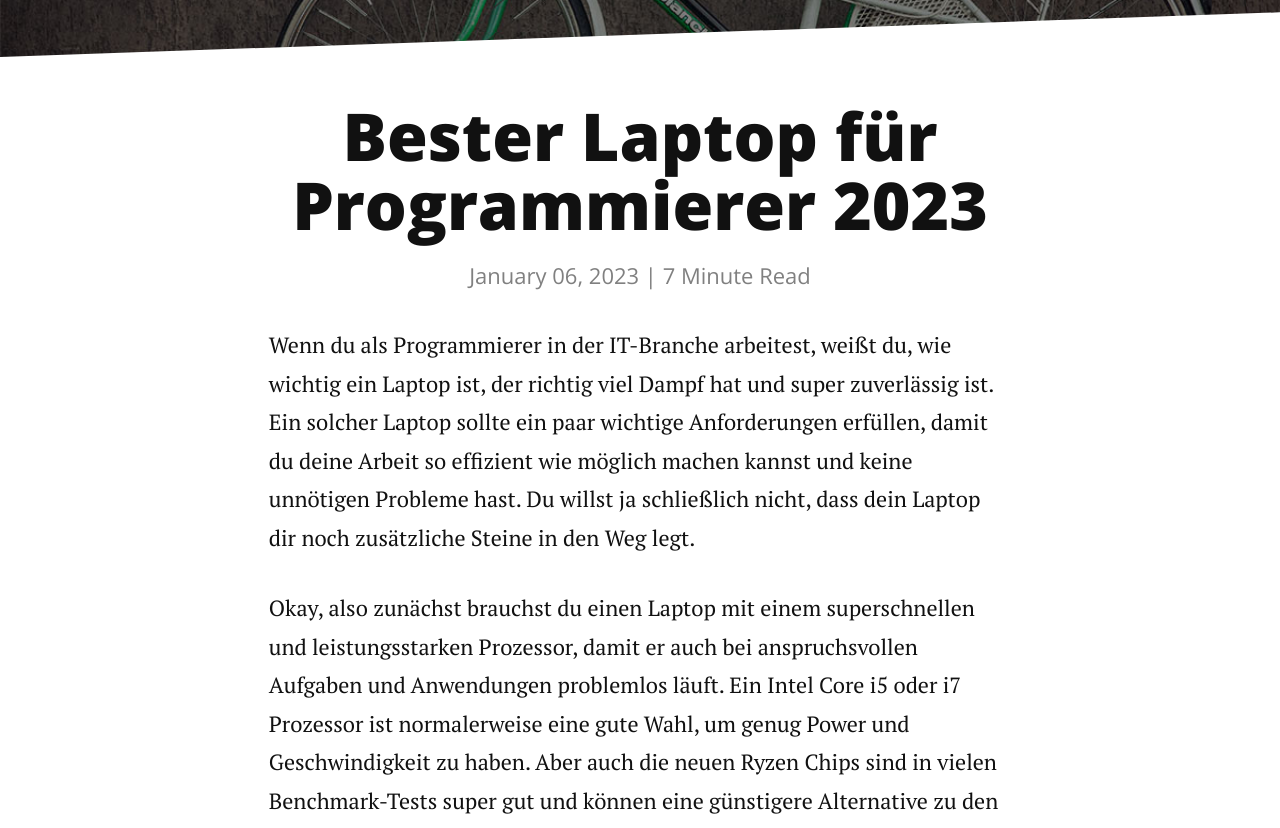
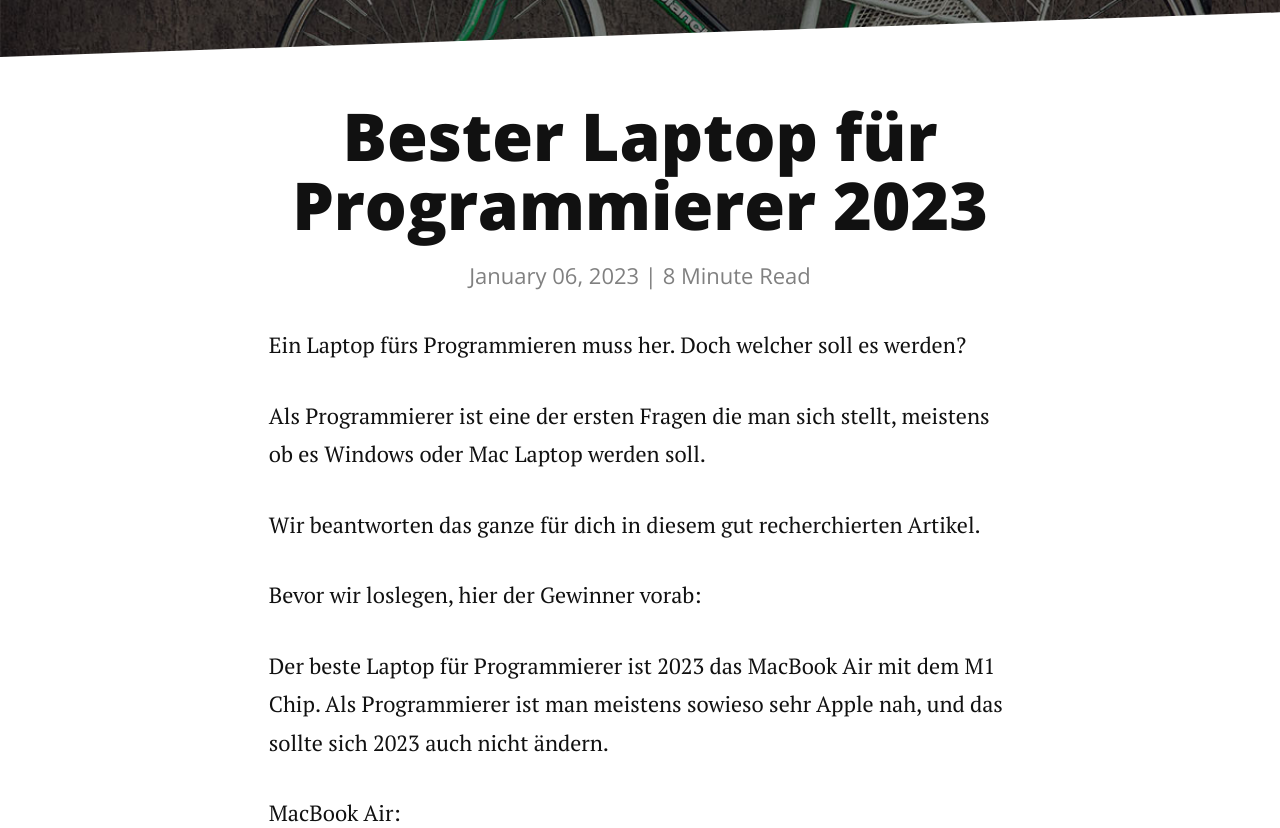
Before and after one commit to techniklinko/techniklinko.github.io, a Jekyll site: the page built from _posts/2023-01-05-programmierer.markdown, in a window 1280 px wide and 1400 px high, scrolled down 261 px. Shown: the top 828 px of the window. Built offline with Jekyll 4.4.1, drawn with Linux system fonts in a browser that asks for light colours; nearby versions of some CDN libraries; some of the changed text lies outside the part shown.

Commit message:
techniklinko

```diff
--- a/_posts/2023-01-05-programmierer.markdown
+++ b/_posts/2023-01-05-programmierer.markdown
@@ -4,13 +4,39 @@
 date:   2023-01-06
 ---
 
-Wenn du als Programmierer in der IT-Branche arbeitest, weißt du, wie wichtig ein Laptop ist, der richtig viel Dampf hat und super zuverlässig ist. Ein solcher Laptop sollte ein paar wichtige Anforderungen erfüllen, damit du deine Arbeit so effizient wie möglich machen kannst und keine unnötigen Probleme hast. Du willst ja schließlich nicht, dass dein Laptop dir noch zusätzliche Steine in den Weg legt.
+Ein Laptop fürs Programmieren muss her. Doch welcher soll es werden?
+
+Als Programmierer ist eine der ersten Fragen die man sich stellt, meistens ob es Windows oder Mac Laptop werden soll.
+
+Wir beantworten das ganze für dich in diesem gut recherchierten Artikel.
+
+Bevor wir loslegen, hier der Gewinner vorab:
+
+Der beste Laptop für Programmierer ist 2023 das MacBook Air mit dem M1 Chip. Als Programmierer ist man meistens sowieso sehr Apple nah, und das sollte sich 2023 auch nicht ändern.
+
+<span>MacBook Air:</span>
+
+<a href="https://www.amazon.de/2022-Apple-MacBook-Laptop-Chip/dp/B0B3BMTSKT?__mk_de_DE=%C3%85M%C3%85%C5%BD%C3%95%C3%91&amp;crid=7VNNII54NDMD&amp;keywords=macbook%2Bair&amp;qid=1673093818&amp;sprefix=macbook%2Bai%2Caps%2C117&amp;sr=8-1-spons&amp;sp_csd=d2lkZ2V0TmFtZT1zcF9hdGY&amp;th=1&amp;linkCode=li2&amp;tag=marocshaolin-21&amp;linkId=c2c69f95020207dc9f8d8987407ebf3e&amp;language=de_DE&amp;ref_=as_li_ss_il" target="_blank"><img border="0" src="//ws-eu.amazon-adsystem.com/widgets/q?_encoding=UTF8&amp;ASIN=B0B3BMTSKT&amp;Format=_SL160_&amp;ID=AsinImage&amp;MarketPlace=DE&amp;ServiceVersion=20070822&amp;WS=1&amp;tag=marocshaolin-21&amp;language=de_DE"></a>
+<br>
+
+
+Aber für alle die mehr über das Thema lesen möchten, wir haben alles für dich zusammengefasst.
+
+## Bester Laptop für Programmierer
+
+
+Wenn du als Programmierer in der IT-Branche arbeitest, weißt du, wie wichtig ein Laptop ist der richtig viel Dampf hat und super zuverlässig ist.
+
+Ein solcher Laptop sollte ein paar wichtige Anforderungen erfüllen, damit du deine Arbeit so effizient wie möglich machen kannst und keine unnötigen Probleme hast. Du willst ja schließlich nicht, dass dein Laptop dir noch zusätzliche Steine in den Weg legt.
 
 Okay, also zunächst brauchst du einen Laptop mit einem superschnellen und leistungsstarken Prozessor, damit er auch bei anspruchsvollen Aufgaben und Anwendungen problemlos läuft. Ein Intel Core i5 oder i7 Prozessor ist normalerweise eine gute Wahl, um genug Power und Geschwindigkeit zu haben. Aber auch die neuen Ryzen Chips sind in vielen Benchmark-Tests super gut und können eine günstigere Alternative zu den Intel Chips sein.
+
 
 ## Arbeitsspeicher
 
 Dein Laptop sollte genügend Arbeitsspeicher haben, damit du schnell und reibungslos arbeiten kannst. Für die meisten Programmierer reichen 8 GB RAM aus, aber wenn du anspruchsvolle Aufgaben bearbeitest, könnte es sinnvoll sein, auf 16 GB oder sogar 32 GB zu erhöhen. Dies ist besonders wichtig, wenn du mehrere Anwendungen gleichzeitig laufen lässt und keine Leistungseinbußen haben willst.
+
+### GPU
 
 Ein weiterer wichtiger Faktor ist die Grafikkarte deines Laptops. Wenn du häufig mit Grafiken und Videos arbeitest, brauchst du eine leistungsstarke Grafikkarte, um flüssige und hochauflösende Bilder und Videos darstellen zu können.
 
@@ -48,17 +74,15 @@
 Es ist auch wichtig, dass der Laptop leicht zu aktualisieren und zu warten ist. Wenn du viel mit deinem Laptop arbeitest, wirst du irgendwann wahrscheinlich Hardware aktualisieren oder neue Komponenten hinzufügen müssen. Stelle sicher, dass dein Laptop leicht zu öffnen und zu aktualisieren ist, damit du ihn an deine Bedürfnisse anpassen kannst.
 
 
-Tastatur
+## Tastatur
 Kommen wir zu einem Punkt der oft vernachlässigt wird obwohl es so wichtig ist für den Alltag eines Programmierers: Die Tastatur.
 
 Eine gute Tastatur ist wichtig für jeden Programmierer. Sie sollte einen ausreichenden Tastenhub haben, um Verletzungen der Handgelenke und Finger zu vermeiden und ein angenehmes Schreibgefühl zu erzielen. Eine Tastenbelegung, die für Programmierer geeignet ist, kann dazu beitragen, dass man schneller und präziser tippt. Eine Hintergrundbeleuchtung kann in dunklen Umgebungen hilfreich sein, während ein ergonomisches Layout mit ausreichendem Abstand zwischen den Tasten dazu beitragen kann, dass man schneller und bequemer tippt. Robustheit ist wichtig, wenn man viel tippt und die Tastatur häufig transportiert, während eine Tastatur mit hoher Treffergenauigkeit dazu beitragen kann, dass man schneller und präziser tippt und weniger Fehler macht. All diese Faktoren tragen dazu bei, dass man als Programmierer produktiv und effektiv arbeiten kann.
 
-Design
+## Design
 Wusstest du, dass auch das Aussehen deines Laptops wichtig ist, wenn du in der Welt der Programmierung unterwegs bist? Klar, du verbringst viel Zeit damit, an deinem Laptop zu arbeiten und Code zu schreiben, aber es gibt auch Zeiten, in denen du deinen Laptop vielleicht auf Meetings oder Konferenzen mitnehmen musst. Daher ist es wichtig, dass er professionell aussieht und gut in der Hand liegt.
 
 Ein modernes und ansprechendes Design ist daher wichtig, denn wer möchte schon mit einem alten, hässlichen Laptop herumlaufen? Es gibt viele großartige Laptops auf dem Markt, die nicht nur leistungsstark sind, sondern auch gut aussehen. Dafür sind wir da und haben auch auf das Design geachtet, um die besten Optionen auf dem Markt für dich zu finden.
-
-
 
 Wenn ihr auf der Suche nach einem neuen Laptop seid, dann schaut doch mal bei Amazon vorbei. Die haben echt ne Menge Auswahl und für jedes Budget ist was dabei. Wir haben dafür euch einige Laptops bereits  herausgesucht.
 
```
Also changed, not shown: other parts of _posts/2023-01-05-programmierer.markdown (+1 -1 lines), 8 other files.
